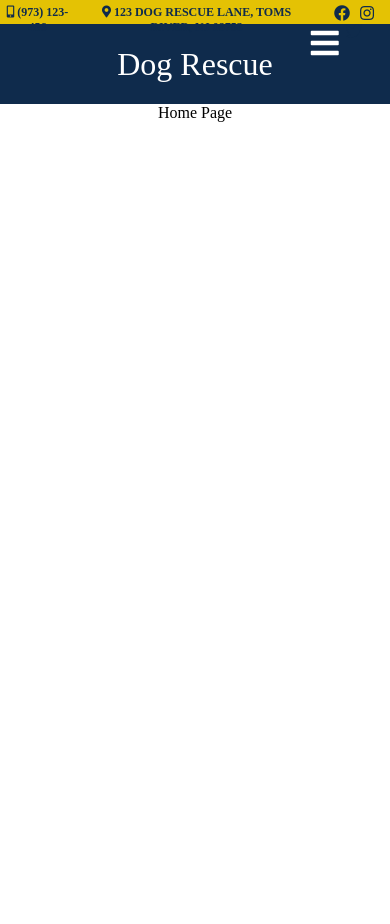
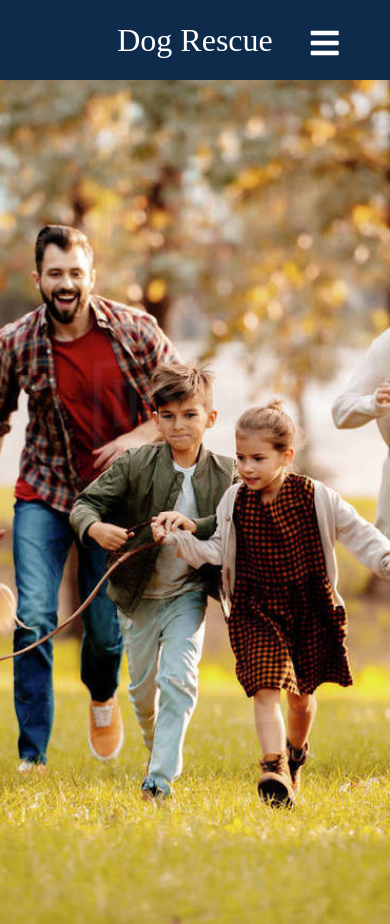
Before and after one commit to danlaratta/Dog-Rescue-Site, a React (Create React App) app: page / in a window 390 px wide. Before the commit the page ends 844 px from the top, so only its background shows below. Built offline with nearby package versions, Linux system fonts and the light colour scheme.

Commit message:
home page started

```diff
--- a/src/pages/Home.js
+++ b/src/pages/Home.js
@@ -1,10 +1,13 @@
 import React from 'react'
+import '../styles/Home.css'
 
 const Home = () => {
     return (
-        <div>
-            Home Page
-        </div>
+        <>
+            <div className="home">
+
+            </div>
+        </>
     )
 }
 
--- /dev/null
+++ b/src/styles/Home.css
@@ -0,0 +1,9 @@
+
+.home{
+    height: 100vh;
+    background-image: url('../images/home.jpeg');
+    background-position: center;
+    background-size: cover;
+    background-repeat: no-repeat;
+    width: 100%;
+}
--- a/src/styles/Navbar.css
+++ b/src/styles/Navbar.css
@@ -91,6 +91,12 @@
 
 @media screen and (max-width: 780px) {
 
+
+    .info-bar{
+        display: none;
+    }
+
+
     .nav-menu{
         display: none;
     }
@@ -104,7 +110,7 @@
         left: 0;
         transition: all 0.5s ease-out;
         width: 100%;
-        background-color: rgba(0, 0, 0, 0.9);
+        background-color: var(--blue);
     }
 
     .nav-items{
```
Also changed, not shown: src/images/home.jpeg (added), src/images/home.jpg (added).
